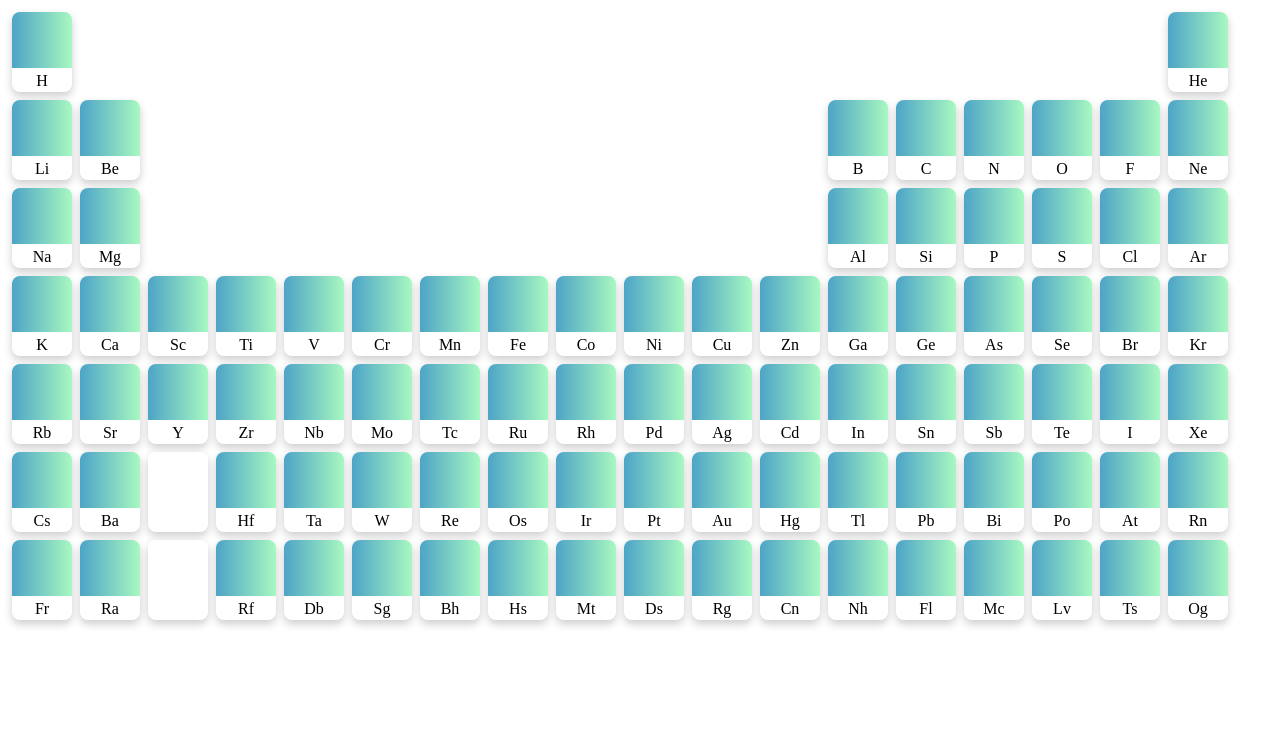
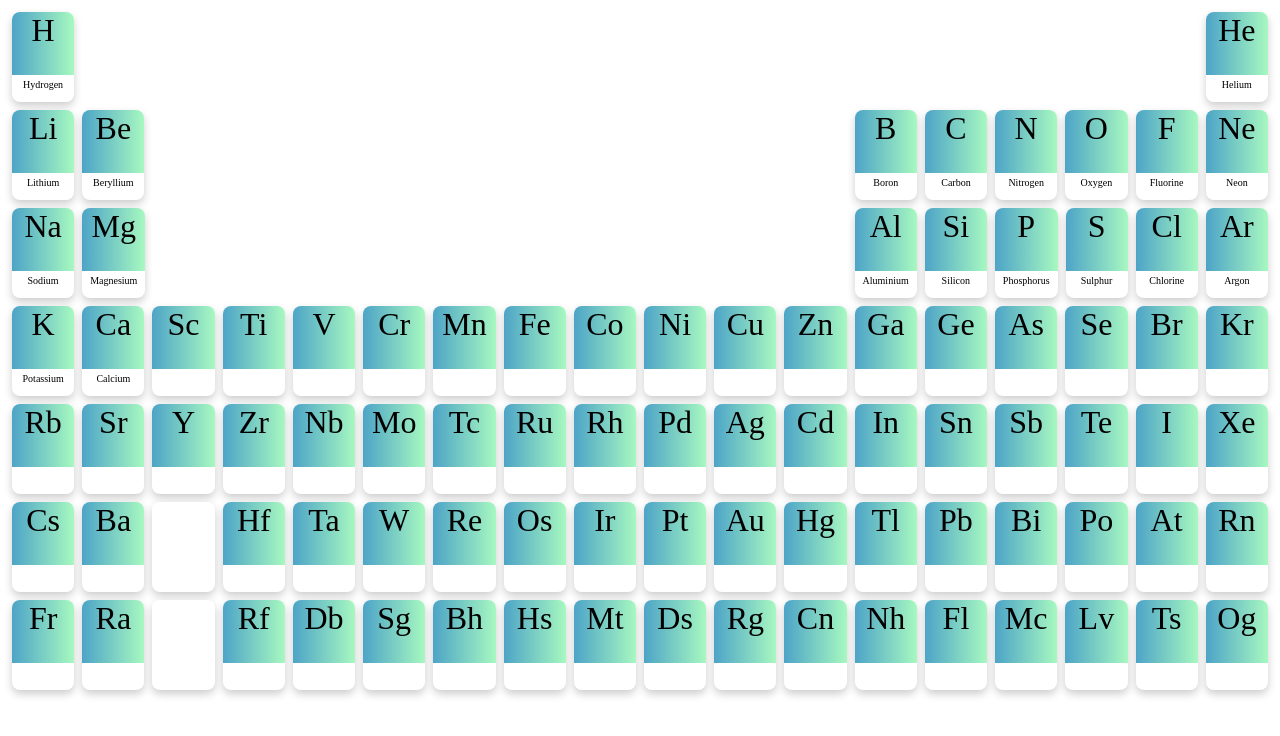
Before and after one commit to vmdharan/periodic-table, a plain HTML site: page Index.html in a window 1280 px wide. Drawn offline with Linux system fonts and the light colour scheme.

Commit message:
Updated styles and display element names
Updated styles and display element names.

```diff
--- a/Index.html
+++ b/Index.html
@@ -26,16 +26,16 @@
 
                 var c1;
                 if (!rowNum[i].hasOwnProperty('Symbol')) {
-                    c1 = createCard("j1-img-div-col0", rowNum[i].Symbol);
+                    c1 = createCard("j1-img-div-col0", rowNum[i].Symbol, rowNum[i].Name);
                     c1.style.visibility = 'hidden';
                 }
 
                 else if(rowNum[i].Symbol == '') {
-                    c1 = createCard("j1-img-div-col0", rowNum[i].Symbol);
+                    c1 = createCard("j1-img-div-col0", rowNum[i].Symbol, rowNum[i].Name);
                 }
 
                 else {
-                    c1 = createCard("j1-img-div-col1", rowNum[i].Symbol);
+                    c1 = createCard("j1-img-div-col1", rowNum[i].Symbol, rowNum[i].Name);
                 }
 
                 container.appendChild(c1);
--- a/main.css
+++ b/main.css
@@ -1,14 +1,13 @@
 .j1-container {
     display: flex;
     flex-direction: row;
-    /* flex-wrap: wrap; */
 }
 
 .j1-card {
     box-shadow: 0 4px 8px 0 rgba(0, 0, 0, 0.20);
     transition: 0.3s;
-    width: 60px;
-    height: 80px;
+    width: 140px;
+    height: 90px;
     margin: 4px;
     border-radius: 8px;
 }
@@ -22,6 +21,9 @@
     height: 70%;
     border-top-left-radius: 8px;
     border-top-right-radius: 8px;
+    font-size: 32px;
+    font: bold;
+    text-align: center;
 }
 
 .j1-img-div-col0 {
@@ -45,4 +47,6 @@
 .j1-card-text {
     padding: 4px 8px;
     text-align: center;
+    text-overflow: clip;
+    font-size: 10px;
 }
--- a/main.js
+++ b/main.js
@@ -1,37 +1,37 @@
 var row1 = [
-    { Symbol: 'H', Name: '' },
+    { Symbol: 'H', Name: 'Hydrogen' },
     {}, {}, {}, {}, {}, {}, {}, {},
     {}, {}, {}, {}, {}, {}, {}, {},
-    { Symbol: 'He', Name: '' }
+    { Symbol: 'He', Name: 'Helium' }
 ];
 
 var row2 = [
-    { Symbol: 'Li', Name: '' },
-    { Symbol: 'Be', Name: '' },
+    { Symbol: 'Li', Name: 'Lithium' },
+    { Symbol: 'Be', Name: 'Beryllium' },
     {}, {}, {}, {}, {}, {}, {}, {}, {}, {},
-    { Symbol: 'B', Name: '' },
-    { Symbol: 'C', Name: '' },
-    { Symbol: 'N', Name: '' },
-    { Symbol: 'O', Name: '' },
-    { Symbol: 'F', Name: '' },
-    { Symbol: 'Ne', Name: '' }
+    { Symbol: 'B', Name: 'Boron' },
+    { Symbol: 'C', Name: 'Carbon' },
+    { Symbol: 'N', Name: 'Nitrogen' },
+    { Symbol: 'O', Name: 'Oxygen' },
+    { Symbol: 'F', Name: 'Fluorine' },
+    { Symbol: 'Ne', Name: 'Neon' }
 ];
 
 var row3 = [
-    { Symbol: 'Na', Name: '' },
-    { Symbol: 'Mg', Name: '' },
+    { Symbol: 'Na', Name: 'Sodium' },
+    { Symbol: 'Mg', Name: 'Magnesium' },
     {}, {}, {}, {}, {}, {}, {}, {}, {}, {},
-    { Symbol: 'Al', Name: '' },
-    { Symbol: 'Si', Name: '' },
-    { Symbol: 'P', Name: '' },
-    { Symbol: 'S', Name: '' },
-    { Symbol: 'Cl', Name: '' },
-    { Symbol: 'Ar', Name: '' }
+    { Symbol: 'Al', Name: 'Aluminium' },
+    { Symbol: 'Si', Name: 'Silicon' },
+    { Symbol: 'P', Name: 'Phosphorus' },
+    { Symbol: 'S', Name: 'Sulphur' },
+    { Symbol: 'Cl', Name: 'Chlorine' },
+    { Symbol: 'Ar', Name: 'Argon' }
 ];
 
 var row4 = [
-    { Symbol: 'K', Name: '' },
-    { Symbol: 'Ca', Name: '' },
+    { Symbol: 'K', Name: 'Potassium' },
+    { Symbol: 'Ca', Name: 'Calcium' },
     { Symbol: 'Sc', Name: '' },
     { Symbol: 'Ti', Name: '' },
     { Symbol: 'V', Name: '' },
@@ -115,7 +115,7 @@ var row7 = [
 
 
 
-function createCard(cardImg, cardText) {
+function createCard(cardImg, elemSymbol, elemName) {
     var card = document.createElement('div');
 
     var img = document.createElement('div');
@@ -124,9 +124,10 @@ function createCard(cardImg, cardText) {
     card.classList.add("j1-card");
     img.classList.add("j1-img-div");
     img.classList.add(cardImg);
+    img.textContent = elemSymbol;
 
     txt.classList.add("j1-card-text");
-    txt.textContent = cardText;
+    txt.textContent = elemName;
 
     card.appendChild(img);
     card.appendChild(txt);
```
